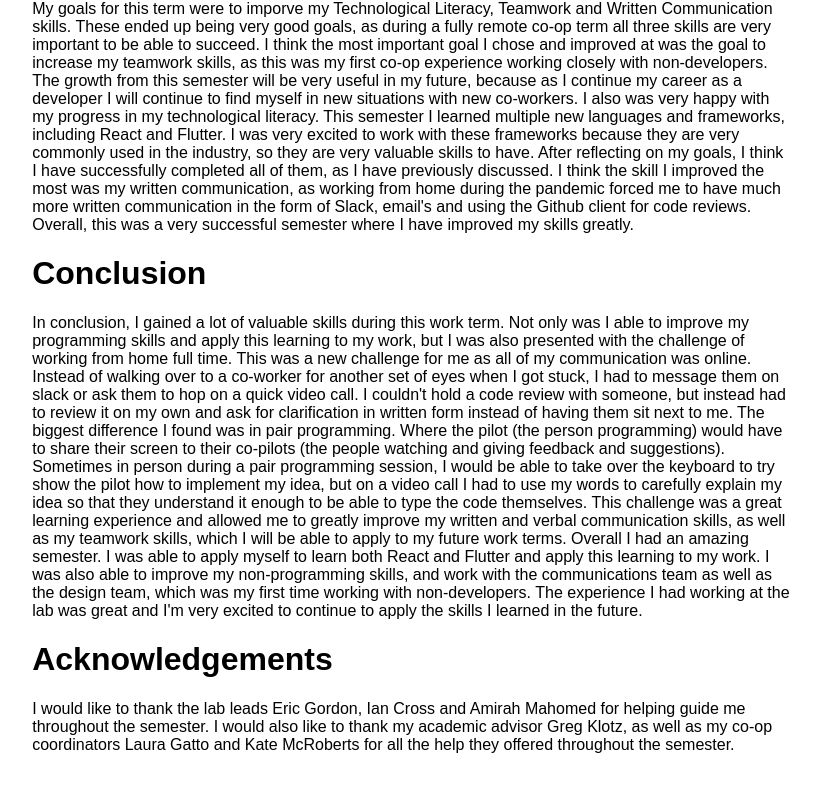
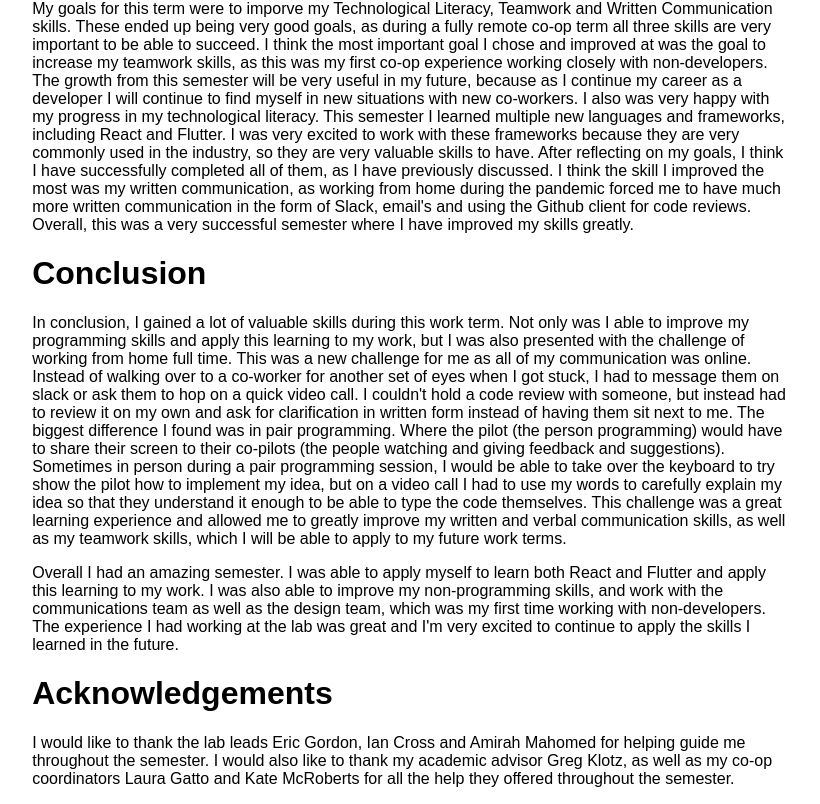
Before and after one commit to jaidelman/jaidelman.github.io, a React (Create React App) app: page /#/wsib in a window 1280 px wide. Shown: the part 945-1749 px from the top of the page, without its empty margins (39-859 px from the left). Before the commit the page ends 1715 px from the top, so only its background shows below. Built offline with nearby package versions, Linux system fonts and the light colour scheme.

Commit message:
Add ability for line breaks in conclusion

```diff
--- a/src/components/workterm.js
+++ b/src/components/workterm.js
@@ -37,6 +37,10 @@ export const Workterm = (props) => {
     goals.push(goal);
   });
 
+  let formattedConclusion = conclusion.split("\n").map((paragraph, i) => {
+    return <p key={i}>{paragraph}</p>;
+  });
+
   return (
     <div>
       <img className="logo" src={logo} alt={title + "'s logo"} />
@@ -48,7 +52,7 @@ export const Workterm = (props) => {
         <h3>Reflection</h3>
         <p>{reflection}</p>
         <h1>Conclusion</h1>
-        <p>{conclusion}</p>
+        {formattedConclusion}
         <h1>Acknowledgements</h1>
         <p>{acknowledgements}</p>
       </div>
```
